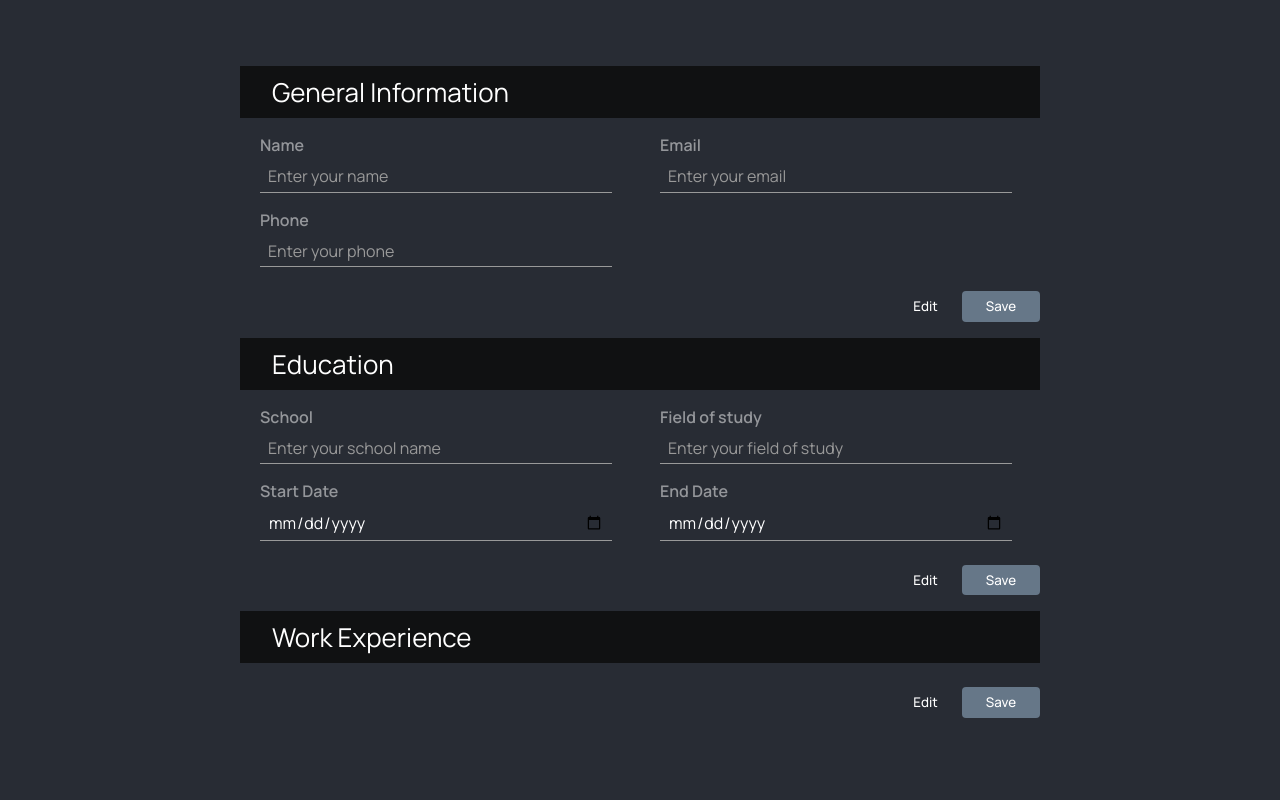
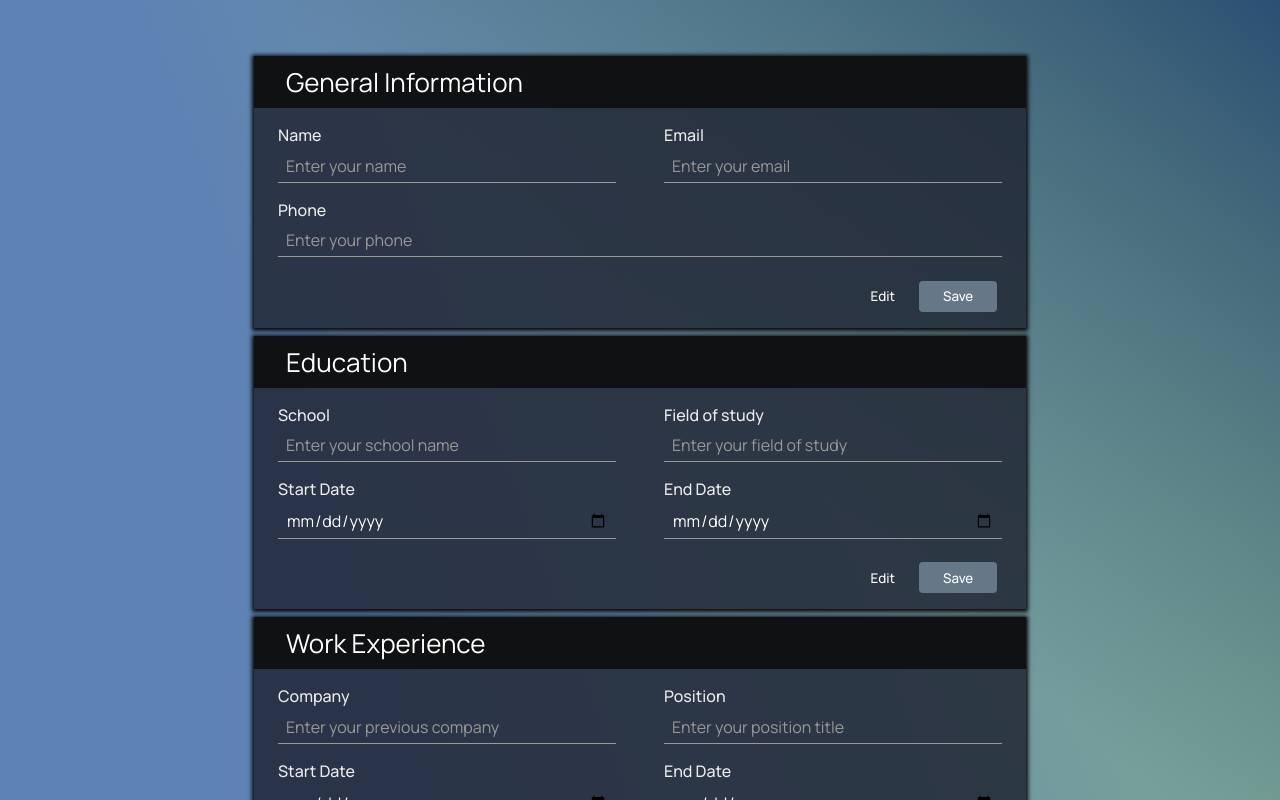
Before and after one commit to llfalcao/react-form, a React (Create React App) app: page / in a window 1280 px wide. Shown: the top 800 px of the page. Built offline with nearby package versions, Linux system fonts and the light colour scheme.

Commit message:
Add work section; use input names on state

```diff
--- a/src/App.js
+++ b/src/App.js
@@ -3,34 +3,28 @@ import Section from './components/Section';
 import fields from './fields.json';
 
 class App extends React.Component {
-  constructor() {
-    super();
+  constructor(props) {
+    super(props);
+
     this.state = {
       name: '',
       email: '',
       phone: '',
       school: '',
-      studyTitle: '',
+      study: '',
       studyStartDate: '',
       studyEndDate: '',
-      isEditable: true,
+      companyTitle: '',
+      positionTitle: '',
+      mainTasks: '',
+      workStartDate: '',
+      workEndDate: '',
     };
     this.handleChange = this.handleChange.bind(this);
-    this.handleSectionSubmit = this.handleSectionSubmit.bind(this);
-    this.enableEditing = this.enableEditing.bind(this);
   }
 
   handleChange(e) {
-    this.setState({ [e.target.id]: e.target.value });
-  }
-
-  handleSectionSubmit(e) {
-    e.preventDefault();
-    this.setState({ isEditable: false });
-  }
-
-  enableEditing() {
-    this.setState({ isEditable: true });
+    this.setState({ [e.target.name]: e.target.value });
   }
 
   render() {
@@ -39,35 +33,42 @@ class App extends React.Component {
       email,
       phone,
       school,
-      studyTitle,
+      study,
       studyStartDate,
       studyEndDate,
-      isEditable,
+      companyTitle,
+      positionTitle,
+      mainTasks,
+      workStartDate,
+      workEndDate,
     } = this.state;
-    const general = [name, email, phone];
-    const education = [school, studyTitle, studyStartDate, studyEndDate];
 
     return (
-      <div className="App">
+      <div className="app">
         <Section
           sectionName="General Information"
           fields={fields.general}
-          inputs={general}
+          inputs={[name, email, phone]}
           handleChange={this.handleChange}
-          handleSectionSubmit={this.handleSectionSubmit}
-          isEditable={isEditable}
-          enableEditing={this.enableEditing}
         />
         <Section
           sectionName="Education"
           fields={fields.education}
-          inputs={education}
+          inputs={[school, study, studyStartDate, studyEndDate]}
           handleChange={this.handleChange}
-          handleSectionSubmit={this.handleSectionSubmit}
-          isEditable={isEditable}
-          enableEditing={this.enableEditing}
         />
-        <Section sectionName="Work Experience" />
+        <Section
+          sectionName="Work Experience"
+          fields={fields.work}
+          inputs={[
+            companyTitle,
+            positionTitle,
+            workStartDate,
+            workEndDate,
+            mainTasks,
+          ]}
+          handleChange={this.handleChange}
+        />
       </div>
     );
   }
--- a/src/components/Section/Section.js
+++ b/src/components/Section/Section.js
@@ -1,16 +1,27 @@
 import React from 'react';
 
 class Section extends React.Component {
+  constructor(props) {
+    super(props);
+    this.state = { isEditable: true };
+    this.enableEditing = this.enableEditing.bind(this);
+    this.disableEditing = this.disableEditing.bind(this);
+  }
+
+  enableEditing() {
+    this.setState({ isEditable: true });
+  }
+
+  disableEditing(e) {
+    e.preventDefault();
+    const { inputs } = this.props;
+    if (inputs.name === '') return;
+    this.setState({ isEditable: false });
+  }
+
   render() {
-    const {
-      sectionName,
-      fields,
-      inputs,
-      isEditable,
-      enableEditing,
-      handleChange,
-      handleSectionSubmit,
-    } = this.props;
+    const { sectionName, fields, inputs, handleChange } = this.props;
+    const { isEditable } = this.state;
 
     let items = [];
     if (fields !== undefined) {
@@ -19,13 +30,25 @@ class Section extends React.Component {
           return (
             <div className="field-wrapper" key={i}>
               <label htmlFor={field.id}>{field.title}</label>
+              {field.type === 'textarea' ? (
+                <textarea
+                  id={field.id}
+                  name={field.name}
+                  placeholder={field.placeholder}
+                  value={inputs[i]}
+                  onChange={handleChange}
+                ></textarea>
+              ) : (
                 <input
                   type={field.type}
                   id={field.id}
+                  name={field.name}
                   placeholder={field.placeholder}
                   value={inputs[i]}
-                onChange={handleChange}
+                  onChange={(e) => handleChange(e, i)}
+                  required
                 />
+              )}
             </div>
           );
         });
@@ -44,21 +67,17 @@ class Section extends React.Component {
     return (
       <section className="section">
         <header className="section-name">{sectionName}</header>
-        <form onSubmit={handleSectionSubmit}>
+        <form onSubmit={this.disableEditing}>
           <div className="section-fields">{items}</div>
           <div className="buttons">
             <button
               className="btn btn-edit"
               type="button"
-              onClick={enableEditing}
+              onClick={this.enableEditing}
             >
               Edit
             </button>
-            <button
-              className="btn btn-save"
-              type="submit"
-              onClick={handleSectionSubmit}
-            >
+            <button className="btn btn-save" type="submit">
               Save
             </button>
           </div>
--- a/src/fields.json
+++ b/src/fields.json
@@ -2,18 +2,21 @@
   "general": [
     {
       "id": "name",
+      "name": "name",
       "type": "text",
       "title": "Name",
       "placeholder": "Enter your name"
     },
     {
       "id": "email",
+      "name": "email",
       "type": "email",
       "title": "Email",
       "placeholder": "Enter your email"
     },
     {
       "id": "phone",
+      "name": "phone",
       "type": "number",
       "title": "Phone",
       "placeholder": "Enter your phone"
@@ -22,27 +25,70 @@
   "education": [
     {
       "id": "school",
+      "name": "school",
       "type": "text",
       "title": "School",
       "placeholder": "Enter your school name"
     },
     {
-      "id": "studyTitle",
+      "id": "study-title",
+      "name": "study",
       "type": "text",
       "title": "Field of study",
       "placeholder": "Enter your field of study"
     },
     {
-      "id": "studyStartDate",
+      "id": "study-start-date",
+      "name": "studyStartDate",
       "type": "date",
       "title": "Start Date",
       "placeholder": "MM/DD/YYYY"
     },
     {
-      "id": "studyEndDate",
+      "id": "study-end-date",
+      "name": "studyEndDate",
       "type": "date",
       "title": "End Date",
       "placeholder": "MM/DD/YYYY"
     }
+  ],
+  "work": [
+    {
+      "id": "company-title",
+      "name": "companyTitle",
+      "type": "text",
+      "title": "Company",
+      "placeholder": "Enter your previous company"
+    },
+    {
+      "id": "position-title",
+      "name": "positionTitle",
+      "type": "text",
+      "title": "Position",
+      "placeholder": "Enter your position title"
+    },
+
+    {
+      "id": "work-start-date",
+      "name": "workStartDate",
+      "type": "date",
+      "title": "Start Date",
+      "placeholder": "MM/DD/YYYY"
+    },
+    {
+      "id": "work-end-date",
+      "name": "workEndDate",
+      "type": "date",
+      "title": "End Date",
+      "placeholder": "MM/DD/YYYY",
+      "required": false
+    },
+    {
+      "id": "main-tasks",
+      "name": "mainTasks",
+      "type": "textarea",
+      "title": "Main Tasks",
+      "placeholder": "Describe your main tasks"
+    }
   ]
 }
--- a/src/styles/index.css
+++ b/src/styles/index.css
@@ -11,15 +11,20 @@ body {
   margin: 0;
   -webkit-font-smoothing: antialiased;
   -moz-osx-font-smoothing: grayscale;
-  background-color: #282c34;
+  /* background-color: #282c34; */
+  background-color: rgb(189, 189, 189);
+  background-image: linear-gradient(to top right, transparent 60%, #2b4f73),
+    linear-gradient(70deg, rgba(2, 73, 170, 0.51) 32%, rgba(52, 155, 71, 0.41));
 }
 
 input,
+textarea,
 button {
   border: 0;
 }
 
-input::placeholder {
+input::placeholder,
+textarea::placeholder {
   color: #999;
 }
 
@@ -37,7 +42,7 @@ input[type='number'] {
 }
 
 /* Main App */
-.App {
+.app {
   text-align: center;
   min-height: 100vh;
   display: flex;
@@ -45,13 +50,19 @@ input[type='number'] {
   align-items: center;
   justify-content: center;
   font-size: calc(10px + 2vmin);
-  color: white;
+  color: #fff;
+  padding: 3rem 5vw;
+  margin: auto;
 }
 
 /* Section Component */
 .section {
-  width: 800px;
+  width: 100%;
+  margin-top: 0.5rem;
+  background: #222735d9;
+  box-shadow: 0 1px 4px 2px #080808;
 }
+
 .section-name {
   background-color: #101112;
   padding: 0.5rem 2rem;
@@ -60,27 +71,31 @@ input[type='number'] {
 }
 
 .section-fields {
-  display: grid;
-  grid-template-columns: repeat(2, 1fr);
-  justify-items: center;
+  display: flex;
+  flex-wrap: wrap;
+  margin: auto;
+  column-gap: 3rem;
+  width: calc(100% - 3rem);
 }
 
 .field-wrapper {
   display: inline-flex;
   flex-direction: column;
-  width: 90%;
+  flex-basis: 30%;
+  flex-grow: 1;
+  max-width: 100%;
   text-align: left;
-  padding-right: 0.5rem;
 }
 
 .field-wrapper > label {
   font-size: 1rem;
   margin-top: 1rem;
-  opacity: 0.5;
-  font-weight: 600;
+  opacity: 0.9;
+  font-weight: 500;
 }
 
-.field-wrapper > input {
+.field-wrapper > input,
+.field-wrapper > textarea {
   padding: 0.3rem 0.5rem;
   font-size: 1rem;
   outline: 0;
@@ -90,10 +105,21 @@ input[type='number'] {
   color: #fff;
 }
 
+.field-wrapper > textarea {
+  min-width: 100%;
+  max-width: 100%;
+  height: 150px;
+  border: 1px solid #999;
+  scrollbar-width: thin;
+  line-height: 1.5;
+}
+
 .field-saved {
+  height: 32.6px;
   font-size: 1rem;
   border-bottom: 1px solid #999;
   padding: 0.3rem 0.5rem 0.3rem 0;
+  margin-top: 0.25rem;
 }
 
 /* Buttons for modifying the info */
@@ -112,7 +138,7 @@ input[type='number'] {
 
 .buttons {
   text-align: right;
-  margin: 1rem 0;
+  margin: 1rem 1.8rem;
 }
 
 .btn-edit {
@@ -127,3 +153,9 @@ input[type='number'] {
 .btn-save:hover {
   background-color: #688;
 }
+
+@media (min-width: 700px) {
+  .app {
+    max-width: 900px;
+  }
+}
```
Lines whose indentation alone changed are shown as unchanged.
